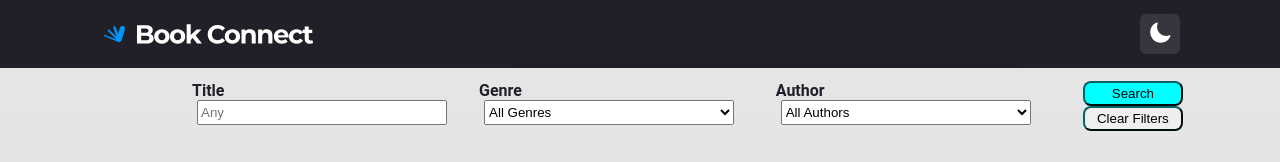
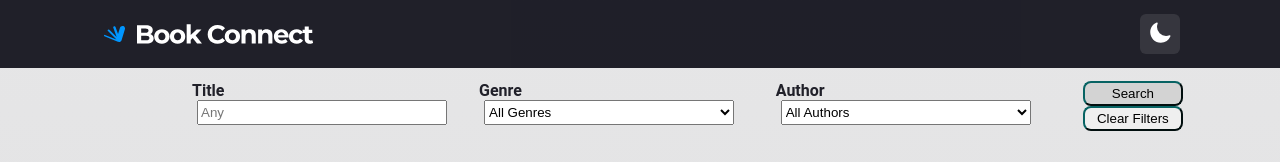
Before and after one commit to Kenneth-Ngcobo/book-connect-app, a Next.js app: page / in a window 1280 px wide. In both pictures the pointer is over the button "Search". Shown: the top 162 px of the page. Built offline with nearby package versions, Linux system fonts and the light colour scheme.

Commit message:
css changes

```diff
--- a/components/NavigationBar/Filter.module.css
+++ b/components/NavigationBar/Filter.module.css
@@ -30,7 +30,7 @@
   }
 
   .button:hover {
-    background-color: aqua;
+    background-color: lightgrey;
   }
 
   .label {
```
